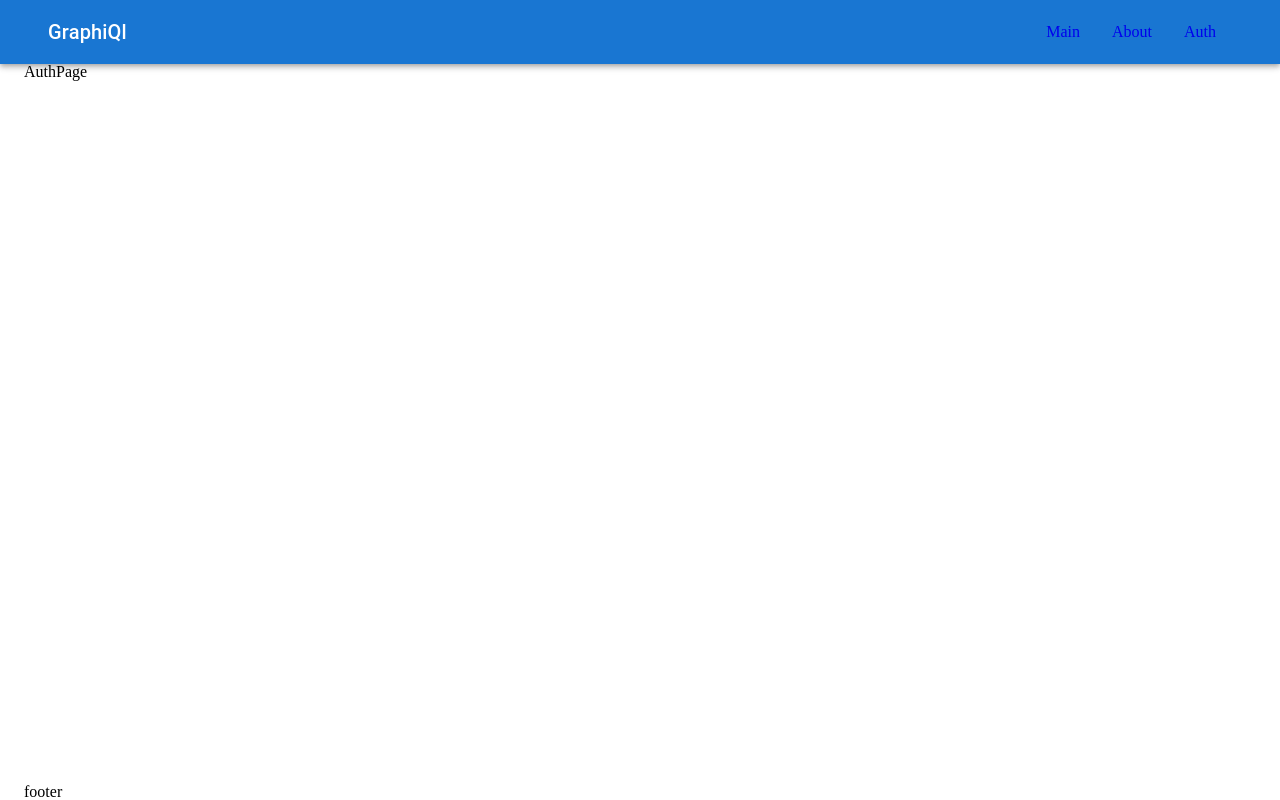
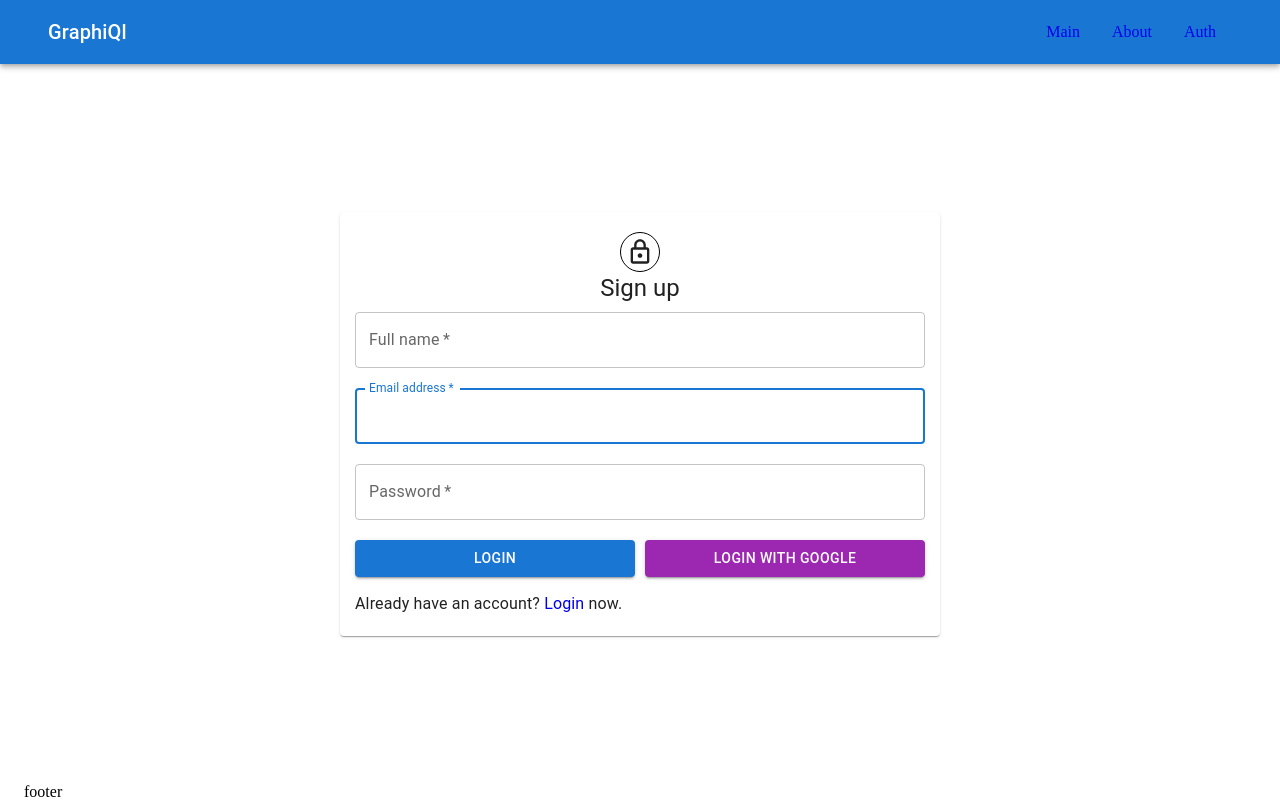
Before and after one commit to Egor-Dubovik/graphiql-app, a React (Vite) app: page /auth/registration in a window 1280 px wide. Built offline with nearby package versions, Linux system fonts and the light colour scheme; no server answers.

Commit message:
feet: add routes for login, sigin, reset and styles for AuthPage

```diff
--- /dev/null
+++ b/src/components/auth/AuthButtons/AuthButtons.style.ts
@@ -0,0 +1,14 @@
+import { makeStyles } from '@mui/styles';
+
+const useAuthButtonsStyles = makeStyles({
+  'login-form_buttons': {
+    marginBottom: '15px',
+    display: 'flex',
+    gap: '10px',
+  },
+  'login-form_button': {
+    flex: '0 0 calc(50% - 5px)',
+  },
+});
+
+export default useAuthButtonsStyles;
--- /dev/null
+++ b/src/components/auth/AuthButtons/AuthButtons.tsx
@@ -0,0 +1,27 @@
+import React, { FC } from 'react';
+import { Box, Button } from '@mui/material';
+import { signInWithGoogle } from '../../../firebase/signIn';
+import useAuthButtonsStyles from './AuthButtons.style';
+
+const AuthButtons: FC = () => {
+  const classes = useAuthButtonsStyles();
+
+  return (
+    <Box className={classes['login-form_buttons']}>
+      <Button className={classes['login-form_button']} type="submit" variant="contained">
+        Login
+      </Button>
+      <Button
+        className={classes['login-form_button']}
+        onClick={signInWithGoogle}
+        type="button"
+        variant="contained"
+        color="secondary"
+      >
+        Login with Google
+      </Button>
+    </Box>
+  );
+};
+
+export default AuthButtons;
--- /dev/null
+++ b/src/components/auth/AuthTitleWithIcon/AuthTitleWithIcon.style.ts
@@ -0,0 +1,27 @@
+import { makeStyles } from '@mui/styles';
+
+const useAuthTitleWithIconStyles = makeStyles({
+  'auth__title-block': {
+    display: 'flex',
+    flexDirection: 'column',
+    alignItems: 'center',
+  },
+  'title-block_icon': {
+    position: 'relative',
+    width: '40px',
+    height: '40px',
+    borderRadius: '50%',
+    border: '1px solid #000',
+    '& svg': {
+      position: 'absolute',
+      top: 0,
+      left: 0,
+      width: '100%',
+      height: '100%',
+      padding: '5px',
+      objectFit: 'contain',
+    },
+  },
+});
+
+export default useAuthTitleWithIconStyles;
--- /dev/null
+++ b/src/components/auth/AuthTitleWithIcon/AuthTitleWithIcon.tsx
@@ -0,0 +1,40 @@
+import React, { FC, useEffect, useState } from 'react';
+import LockOutlinedIcon from '@mui/icons-material/LockOutlined';
+import { Box, Typography } from '@mui/material';
+import { useLocation } from 'react-router-dom';
+import { ROUTES } from '../../../router/routes/routes.constant';
+import useAuthTitleWithIconStyles from './AuthTitleWithIcon.style';
+
+const AuthTitleWithIcon: FC = () => {
+  const { pathname } = useLocation();
+  const [title, setTitle] = useState('');
+  const classes = useAuthTitleWithIconStyles();
+
+  useEffect(() => {
+    switch (pathname) {
+      case ROUTES.REGISTRATION:
+        setTitle('Sign up');
+        break;
+      case ROUTES.LOGIN:
+        setTitle('Login');
+        break;
+      case ROUTES.RESET:
+        setTitle('Reset');
+        break;
+      default:
+        document.title = 'Login';
+        break;
+    }
+  }, [pathname]);
+
+  return (
+    <Box className={`title-block ${classes['auth__title-block']} `}>
+      <Box className={classes['title-block_icon']}>
+        <LockOutlinedIcon />
+      </Box>
+      <Typography variant="h5">{title}</Typography>
+    </Box>
+  );
+};
+
+export default AuthTitleWithIcon;
--- /dev/null
+++ b/src/pages/AuthPage/AuthPage.style.ts
@@ -0,0 +1,16 @@
+import { makeStyles } from '@mui/styles';
+
+const useAuthPageStyles = makeStyles({
+  container: {
+    position: 'absolute',
+    top: 0,
+    left: 0,
+    width: '100%',
+    height: '100%',
+    display: 'flex',
+    justifyContent: 'center',
+    alignItems: 'center',
+  },
+});
+
+export default useAuthPageStyles;
--- a/src/pages/AuthPage/AuthPage.tsx
+++ b/src/pages/AuthPage/AuthPage.tsx
@@ -1,12 +1,18 @@
-import React from 'react';
-import { Container } from '@mui/material';
+import React, { FC } from 'react';
+import { Box } from '@mui/material';
+import AuthForm from '../../modules/forms/AuthForm/AuthForm';
+import useAuthPageStyles from './AuthPage.style';
 
-const AuthPage = () => {
+const AuthPage: FC = () => {
+  const classes = useAuthPageStyles();
+
   return (
     <main className="main">
-      <Container maxWidth="xl">
-        <section>AuthPage</section>
-      </Container>
+      <Box className={classes.container}>
+        <Box component="section" className={'auth'}>
+          <AuthForm />
+        </Box>
+      </Box>
     </main>
   );
 };
--- a/src/router/router.tsx
+++ b/src/router/router.tsx
@@ -1,5 +1,8 @@
 import React from 'react';
 import { createBrowserRouter, createRoutesFromElements, Route } from 'react-router-dom';
+import LoginForm from '../modules/forms/LoginForm/LoginForm';
+import RegistrationForm from '../modules/forms/RegistrationForm/RegistrationForm';
+import ResetForm from '../modules/forms/ResetForm/ResetForm';
 import AuthPage from '../pages/AuthPage/AuthPage';
 import MainPage from '../pages/MainPage/MainPage';
 import NotFoundPage from '../pages/NotFoundPage';
@@ -15,8 +18,12 @@ const router = createBrowserRouter(
         <Route path={ROUTES.MAIN} element={<MainPage />} />
       </Route>
       <Route path={ROUTES.WELCOME} element={<WelcomePage />} />
-      <Route path={ROUTES.REGISTRATION} element={<AuthPage />} />
-      <Route path={ROUTES.LOGIN} element={<AuthPage />} />
+      <Route path={ROUTES.AUTH} element={<AuthPage />}>
+        <Route path={ROUTES.REGISTRATION} element={<RegistrationForm />} />
+        <Route path={ROUTES.LOGIN} element={<LoginForm />} />
+        <Route path={ROUTES.RESET} element={<ResetForm />} />
+      </Route>
+
       <Route path={ROUTES.BAD} element={<NotFoundPage />} />
     </Route>
   )
--- a/src/router/routes/routes.constant.ts
+++ b/src/router/routes/routes.constant.ts
@@ -1,8 +1,10 @@
 export enum ROUTES {
   MAIN = '/',
   WELCOME = '/welcome',
+  AUTH = '/auth',
   LOGIN = '/auth/login',
   REGISTRATION = '/auth/registration',
+  RESET = '/auth/reset',
   NOT_FOUND = '/404',
   REDIRECT = '/redirect',
   BAD = '*',
```
